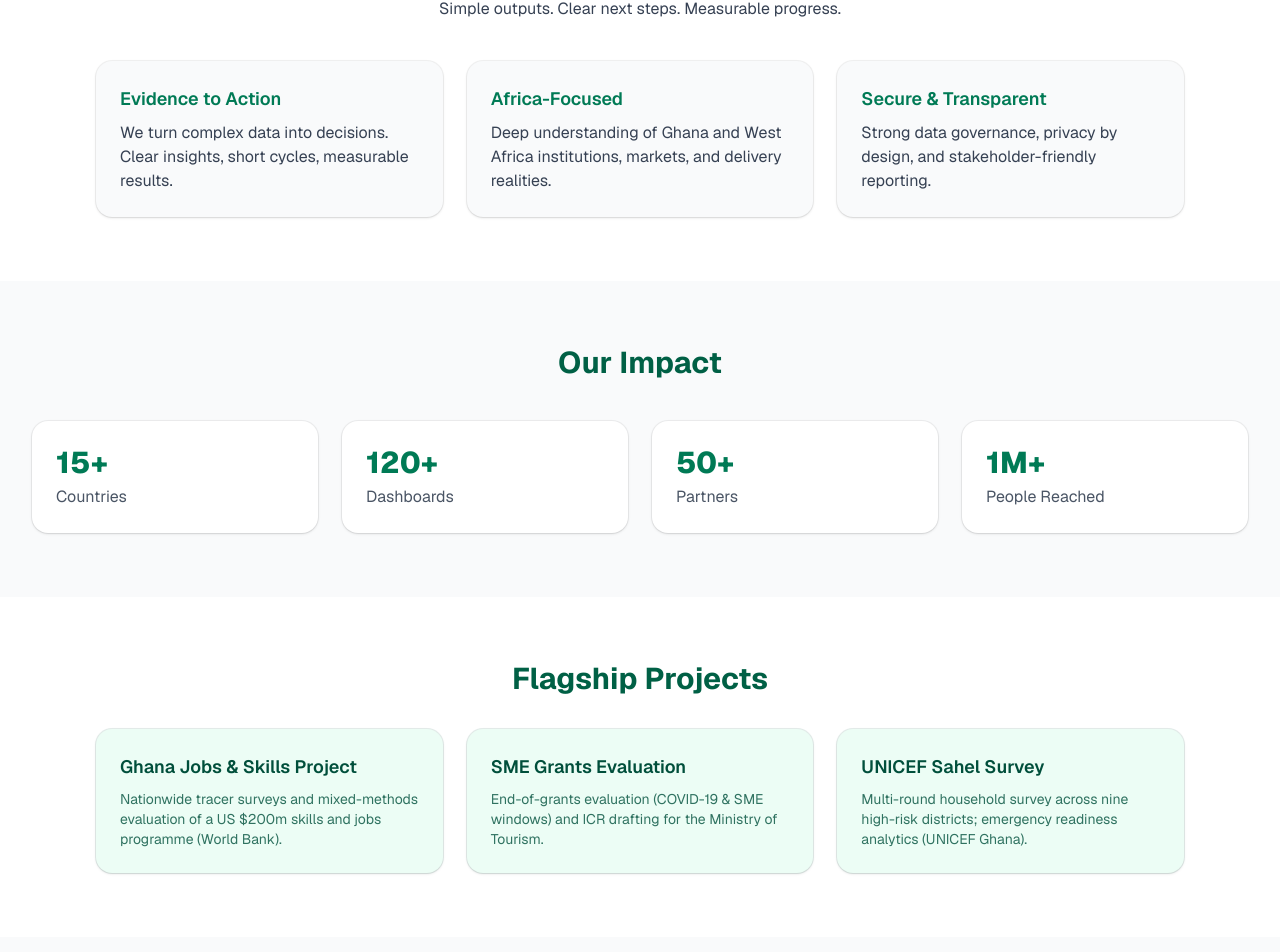
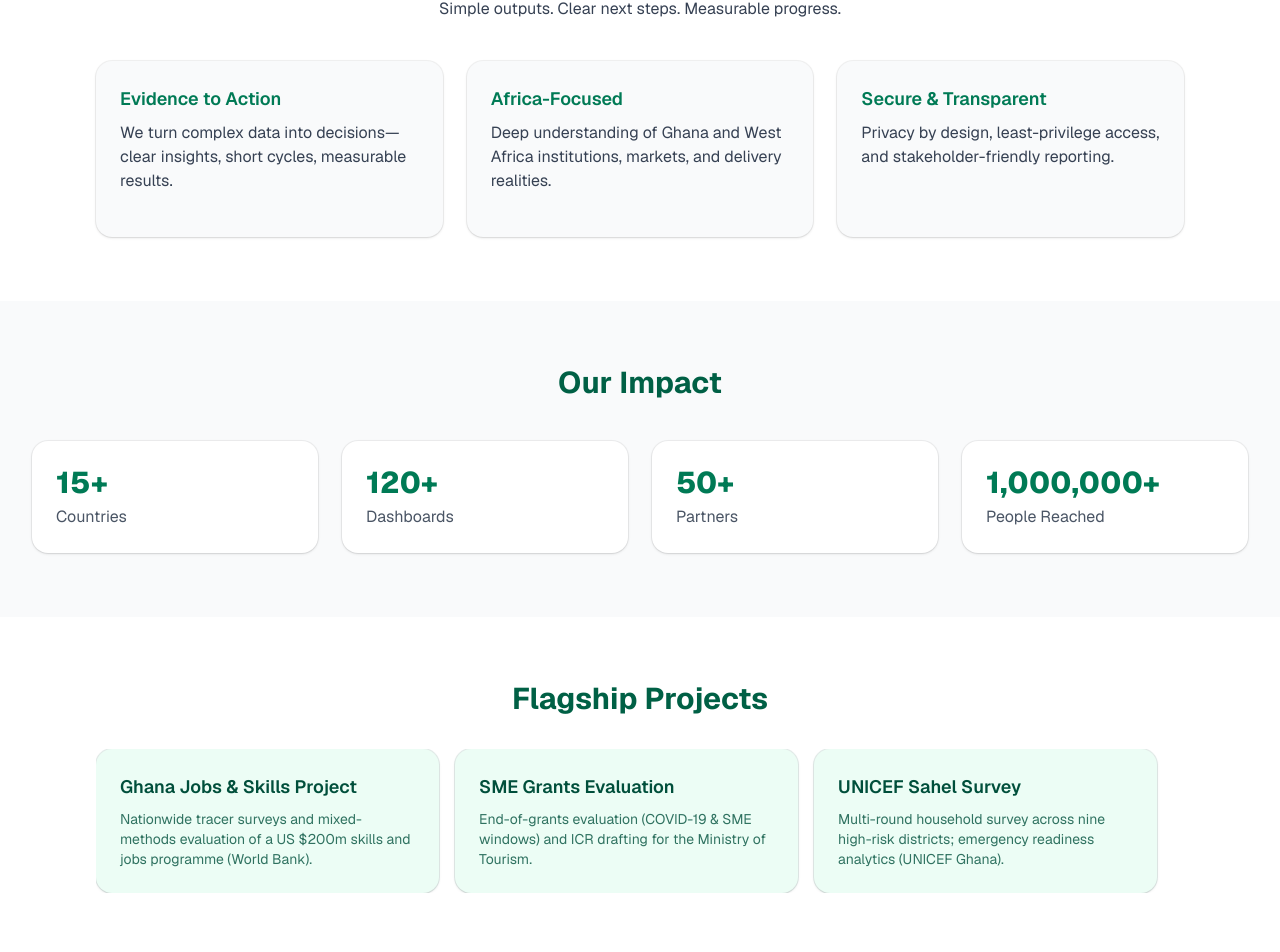
Before and after one commit to ezawuni/dch-website, a Next.js app: page / in a window 1280 px wide. Shown: the part 939-1891 px from the top of the page. Built offline with nearby package versions, Linux system fonts and the light colour scheme.

Commit message:
Update page.tsx

```diff
--- a/app/page.tsx
+++ b/app/page.tsx
@@ -1,16 +1,14 @@
 "use client";
 
-import { useState } from "react";
+import { useEffect, useRef, useState } from "react";
 import { motion } from "framer-motion";
 
-/* -----------------------------
-   Editable content (easy tweaks)
------------------------------- */
-const valueProps = [
+/* -------------------- Editable content -------------------- */
+const VALUE_PROPS = [
   {
     title: "Evidence to Action",
     body:
-      "We turn complex data into decisions. Clear insights, short cycles, measurable results.",
+      "We turn complex data into decisions—clear insights, short cycles, measurable results.",
   },
   {
     title: "Africa-Focused",
@@ -20,34 +18,34 @@ const valueProps = [
   {
     title: "Secure & Transparent",
     body:
-      "Strong data governance, privacy by design, and stakeholder-friendly reporting.",
+      "Privacy by design, least-privilege access, and stakeholder-friendly reporting.",
   },
 ];
 
-const services = [
+const SERVICES = [
   {
     label: "Advisory",
-    content:
+    blurb:
       "Consulting for startups, scaleups, and established organizations—clarifying strategy and installing controls for performance and growth.",
   },
   {
     label: "Technical Assistance",
-    content:
+    blurb:
       "Capacity building and systems support for agencies, private actors, and development partners across Ghana and West Africa.",
   },
   {
     label: "Evaluation & MEL",
-    content:
+    blurb:
       "Independent evaluations with rigorous methods and practical recommendations for course-correction and impact.",
   },
   {
     label: "Tech & Innovation",
-    content:
+    blurb:
       "Dashboards, secure databases, digital payments, and AI-assisted reporting—so leaders act with real-time evidence.",
   },
 ];
 
-const projects = [
+const PROJECTS = [
   {
     title: "Ghana Jobs & Skills Project",
     description:
@@ -65,7 +63,7 @@ const projects = [
   },
 ];
 
-const clients = [
+const CLIENTS = [
   "World Bank",
   "UNICEF",
   "USAID",
@@ -75,15 +73,15 @@ const clients = [
   "British Council",
 ];
 
-const testimonials = [
+const TESTIMONIALS = [
   {
     quote:
-      "DCH delivered a clear, decision-ready evaluation under tight timelines. Their data work and communication were excellent.",
+      "DCH delivered a decision-ready evaluation under tight timelines. Clear, rigorous, and practical.",
     author: "Program Lead, Multilateral Partner",
   },
   {
     quote:
-      "The dashboards helped us track delivery weekly and spot issues early. Practical and reliable.",
+      "Dashboards helped us track delivery weekly and spot issues early. Useful and reliable.",
     author: "Director, Government Agency",
   },
   {
@@ -93,28 +91,60 @@ const testimonials = [
   },
 ];
 
-const faqs = [
-  {
-    q: "Where do you work?",
-    a: "We are Ghana-incorporated and work across West Africa with public and private clients.",
-  },
-  {
-    q: "What makes DCH different?",
-    a: "We translate evidence into concrete next steps—short cycles, clear outputs, and shared ownership with client teams.",
-  },
-  {
-    q: "How do you handle data security?",
-    a: "We use least-privilege access, secure storage, and clear data retention rules aligned to client requirements.",
-  },
-];
-
-/* ------------ helpers (motion) ----------- */
+/* -------------------- Motion helpers -------------------- */
 const fadeUp = (delay = 0) => ({
   initial: { opacity: 0, y: 18 },
-  whileInView: { opacity: 1, y: 0, transition: { duration: 0.55, delay } },
+  whileInView: {
+    opacity: 1,
+    y: 0,
+    transition: { duration: 0.55, delay },
+  },
   viewport: { once: true, margin: "-80px" },
 });
-const stagger = { whileInView: { transition: { staggerChildren: 0.08 } }, viewport: { once: true } };
+
+/* -------------------- Counter (no libs) -------------------- */
+function useOnScreen(ref: React.RefObject<HTMLElement>, rootMargin = "0px") {
+  const [isIntersecting, setIntersecting] = useState(false);
+  useEffect(() => {
+    if (!ref.current) return;
+    const obs = new IntersectionObserver(
+      ([entry]) => setIntersecting(entry.isIntersecting),
+      { rootMargin }
+    );
+    obs.observe(ref.current);
+    return () => obs.disconnect();
+  }, [ref, rootMargin]);
+  return isIntersecting;
+}
+
+function Counter({ to, label }: { to: number; label: string }) {
+  const ref = useRef<HTMLDivElement>(null);
+  const visible = useOnScreen(ref, "-20%");
+  const [val, setVal] = useState(0);
+
+  useEffect(() => {
+    if (!visible) return;
+    const duration = 900; // ms
+    const start = performance.now();
+    const tick = (t: number) => {
+      const p = Math.min(1, (t - start) / duration);
+      setVal(Math.round(to * (0.2 + 0.8 * p))); // ease-in a little
+      if (p < 1) requestAnimationFrame(tick);
+    };
+    requestAnimationFrame(tick);
+  }, [visible, to]);
+
+  return (
+    <div ref={ref} className="rounded-2xl bg-white p-6 shadow-sm ring-1 ring-black/5">
+      <div className="text-3xl font-extrabold text-emerald-700">
+        {val.toLocaleString()}+
+      </div>
+      <div className="mt-1 text-gray-600">{label}</div>
+    </div>
+  );
+}
+
+/* ========================================================= */
 
 export default function Home() {
   const [activeTab, setActiveTab] = useState(0);
@@ -124,7 +154,7 @@ export default function Home() {
     <main className="font-sans bg-white text-gray-900">
       {/* =================== HERO =================== */}
       <section className="relative overflow-hidden bg-gradient-to-b from-emerald-900 to-emerald-800">
-        {/* soft orbs */}
+        {/* soft orbs (safe classes only) */}
         <div className="pointer-events-none absolute -top-28 -right-24 h-96 w-96 rounded-full bg-white/10 blur-3xl" />
         <div className="pointer-events-none absolute -bottom-28 -left-24 h-96 w-96 rounded-full bg-orange-400/20 blur-3xl" />
 
@@ -147,8 +177,8 @@ export default function Home() {
             className="mx-auto mt-6 max-w-2xl text-lg text-emerald-50/90"
             {...fadeUp(0.2)}
           >
-            We help governments, donors, and businesses convert data into decisions —
-            fast, practical, and secure.
+            We help governments, donors, and businesses convert data into
+            decisions—fast, practical, and secure.
           </motion.p>
 
           <motion.div
@@ -169,11 +199,11 @@ export default function Home() {
             </a>
           </motion.div>
 
-          {/* logos/clients strip */}
+          {/* clients strip */}
           <motion.div className="mt-14" {...fadeUp(0.35)}>
             <p className="text-sm text-emerald-50/80 mb-4">Trusted by</p>
             <div className="flex flex-wrap items-center justify-center gap-3">
-              {clients.map((c) => (
+              {CLIENTS.map((c) => (
                 <span
                   key={c}
                   className="rounded-full bg-white/10 px-4 py-1 text-sm font-medium text-white ring-1 ring-white/15"
@@ -191,30 +221,23 @@ export default function Home() {
         <div className="mx-auto max-w-6xl px-4 sm:px-6 lg:px-8">
           <motion.div className="text-center" {...fadeUp(0)}>
             <h2 className="text-3xl font-bold text-emerald-800">Why partners choose DCH</h2>
-            <p className="mt-3 text-gray-700">
-              Simple outputs. Clear next steps. Measurable progress.
-            </p>
+            <p className="mt-3 text-gray-700">Simple outputs. Clear next steps. Measurable progress.</p>
           </motion.div>
 
-          <motion.div
-            className="mt-10 grid gap-6 sm:grid-cols-2 lg:grid-cols-3"
-            variants={stagger}
-            initial="initial"
-            whileInView="whileInView"
-            viewport={{ once: true, margin: "-80px" }}
-          >
-            {valueProps.map((vp, i) => (
+          <div className="mt-10 grid gap-6 sm:grid-cols-2 lg:grid-cols-3">
+            {VALUE_PROPS.map((vp, i) => (
               <motion.div
                 key={vp.title}
                 {...fadeUp(0.05 * i)}
                 whileHover={{ y: -4 }}
-                className="rounded-2xl bg-gray-50 p-6 text-left shadow-sm ring-1 ring-black/5"
+                className="group rounded-2xl bg-gray-50 p-6 text-left shadow-sm ring-1 ring-black/5"
               >
                 <div className="text-lg font-semibold text-emerald-700">{vp.title}</div>
                 <p className="mt-2 text-gray-700">{vp.body}</p>
+                <div className="mt-4 h-1 w-0 bg-orange-500 transition-all duration-300 group-hover:w-16" />
               </motion.div>
             ))}
-          </motion.div>
+          </div>
         </div>
       </section>
 
@@ -222,59 +245,44 @@ export default function Home() {
       <section className="bg-gray-50 py-16">
         <div className="mx-auto max-w-7xl px-4 sm:px-6 lg:px-8">
           <h2 className="text-center text-3xl font-bold text-emerald-800">Our Impact</h2>
-          <motion.div
-            className="mt-10 grid grid-cols-2 gap-4 md:grid-cols-4 md:gap-6"
-            variants={stagger}
-            initial="initial"
-            whileInView="whileInView"
-            viewport={{ once: true, margin: "-80px" }}
-          >
-            {[
-              { k: "15+", v: "Countries" },
-              { k: "120+", v: "Dashboards" },
-              { k: "50+", v: "Partners" },
-              { k: "1M+", v: "People Reached" },
-            ].map((s, i) => (
-              <motion.div
-                key={s.v}
-                {...fadeUp(0.05 * i)}
-                className="rounded-2xl bg-white p-6 shadow-sm ring-1 ring-black/5"
-              >
-                <div className="text-3xl font-extrabold text-emerald-700">{s.k}</div>
-                <div className="mt-1 text-gray-600">{s.v}</div>
-              </motion.div>
-            ))}
-          </motion.div>
-        </div>
-      </section>
-
-      {/* ================== PROJECTS ================== */}
-      <section id="projects" className="bg-white py-16">
-        <div className="mx-auto max-w-6xl px-4 sm:px-6 lg:px-8 text-center">
-          <h2 className="text-3xl font-bold text-emerald-800">Flagship Projects</h2>
-          <div className="mt-8 grid gap-6 md:grid-cols-3">
-            {projects.map((p, i) => (
-              <motion.article
-                key={p.title}
-                {...fadeUp(0.05 * i)}
-                whileHover={{ y: -4 }}
-                className="rounded-2xl bg-emerald-50 p-6 text-left shadow-sm ring-1 ring-emerald-900/10"
-              >
-                <h3 className="text-lg font-semibold text-emerald-900">{p.title}</h3>
-                <p className="mt-2 text-sm text-emerald-900/80">{p.description}</p>
-              </motion.article>
-            ))}
+          <div className="mt-10 grid grid-cols-2 gap-4 md:grid-cols-4 md:gap-6">
+            <Counter to={15} label="Countries" />
+            <Counter to={120} label="Dashboards" />
+            <Counter to={50} label="Partners" />
+            <Counter to={1_000_000} label="People Reached" />
           </div>
         </div>
       </section>
 
-      {/* ================== SERVICES (TABS) ================== */}
+      {/* ================== PROJECTS (carousel) ================== */}
+      <section id="projects" className="bg-white py-16">
+        <div className="mx-auto max-w-6xl px-4 sm:px-6 lg:px-8">
+          <h2 className="text-center text-3xl font-bold text-emerald-800">Flagship Projects</h2>
+
+          {/* Scroll-snap carousel (keyboard & touch) */}
+          <div className="mt-8 overflow-x-auto scroll-smooth">
+            <div className="flex snap-x snap-mandatory gap-4 pr-4">
+              {PROJECTS.map((p) => (
+                <article
+                  key={p.title}
+                  className="snap-start shrink-0 basis-[87%] sm:basis-[48%] md:basis-[32%] rounded-2xl bg-emerald-50 p-6 text-left shadow-sm ring-1 ring-emerald-900/10"
+                >
+                  <h3 className="text-lg font-semibold text-emerald-900">{p.title}</h3>
+                  <p className="mt-2 text-sm text-emerald-900/80">{p.description}</p>
+                </article>
+              ))}
+            </div>
+          </div>
+        </div>
+      </section>
+
+      {/* ================== SERVICES (tabs) ================== */}
       <section id="services" className="bg-gray-50 py-16">
         <div className="mx-auto max-w-6xl px-4 sm:px-6 lg:px-8 text-center">
           <h2 className="text-3xl font-bold text-emerald-800">Our Services</h2>
 
           <div className="mt-8 flex flex-wrap justify-center gap-2">
-            {services.map((s, i) => (
+            {SERVICES.map((s, i) => (
               <button
                 key={s.label}
                 onClick={() => setActiveTab(i)}
@@ -297,7 +305,7 @@ export default function Home() {
             transition={{ duration: 0.35 }}
             className="mx-auto mt-8 max-w-2xl rounded-2xl bg-white p-6 text-left shadow-sm ring-1 ring-black/5"
           >
-            <p className="text-gray-700">{services[activeTab].content}</p>
+            <p className="text-gray-700">{SERVICES[activeTab].blurb}</p>
           </motion.div>
         </div>
       </section>
@@ -306,15 +314,11 @@ export default function Home() {
       <section className="bg-white py-16">
         <div className="mx-auto max-w-4xl px-4 sm:px-6 lg:px-8 text-center">
           <h2 className="text-3xl font-bold text-emerald-800">What partners say</h2>
-
           <div className="mt-8 rounded-2xl bg-gray-50 p-8 shadow-sm ring-1 ring-black/5">
-            <p className="text-lg text-gray-800">“{testimonials[tIndex].quote}”</p>
-            <p className="mt-4 font-semibold text-emerald-800">
-              — {testimonials[tIndex].author}
-            </p>
-
+            <p className="text-lg text-gray-800">“{TESTIMONIALS[tIndex].quote}”</p>
+            <p className="mt-4 font-semibold text-emerald-800">— {TESTIMONIALS[tIndex].author}</p>
             <div className="mt-6 flex items-center justify-center gap-2">
-              {testimonials.map((_, i) => (
+              {TESTIMONIALS.map((_, i) => (
                 <button
                   key={i}
                   aria-label={`Go to testimonial ${i + 1}`}
@@ -333,8 +337,21 @@ export default function Home() {
       <section className="bg-gray-50 py-16">
         <div className="mx-auto max-w-4xl px-4 sm:px-6 lg:px-8">
           <h2 className="text-center text-3xl font-bold text-emerald-800">FAQs</h2>
-          <div className="mt-8 space-y-3">
-            {faqs.map((f) => (
+        <div className="mt-8 space-y-3">
+            {[
+              {
+                q: "Where do you work?",
+                a: "We are Ghana-incorporated and work across West Africa with public and private clients.",
+              },
+              {
+                q: "What makes DCH different?",
+                a: "We translate evidence into concrete next steps—short cycles, clear outputs, and shared ownership with client teams.",
+              },
+              {
+                q: "How do you handle data security?",
+                a: "Least-privilege access, secure storage, and clear data retention aligned to client requirements.",
+              },
+            ].map((f) => (
               <details
                 key={f.q}
                 className="rounded-xl bg-white p-5 shadow-sm ring-1 ring-black/5 open:ring-emerald-200"
@@ -354,25 +371,17 @@ export default function Home() {
         <div className="mx-auto max-w-5xl px-4 sm:px-6 lg:px-8">
           <h2 className="text-3xl font-bold">Let’s work together</h2>
           <p className="mx-auto mt-3 max-w-2xl text-emerald-50/90">
-            Tell us your goal. We’ll propose a simple, phased plan and get you a
-            fast win in weeks—not months.
+            Tell us your goal. We’ll propose a simple, phased plan and get you a fast win in weeks—not months.
           </p>
 
           <div className="mx-auto mt-8 max-w-xl rounded-2xl bg-white/10 p-6 ring-1 ring-white/20 backdrop-blur">
             <div>12 Kenniffe Close, Tema Community 22, Ghana</div>
             <div className="mt-1">
-              Phone:{" "}
-              <a className="underline" href="tel:+233203817101">
-                +233 (0)203 817 101
-              </a>
+              Phone: <a className="underline" href="tel:+233203817101">+233 (0)203 817 101</a>
             </div>
             <div className="mt-1">
-              Email:{" "}
-              <a className="underline" href="mailto:devchangehub@gmail.com">
-                devchangehub@gmail.com
-              </a>
+              Email: <a className="underline" href="mailto:devchangehub@gmail.com">devchangehub@gmail.com</a>
             </div>
-
             <a
               href="/contact"
               className="mt-6 inline-flex items-center rounded-xl bg-orange-500 px-5 py-3 font-semibold text-white hover:bg-orange-600 transition"
```
